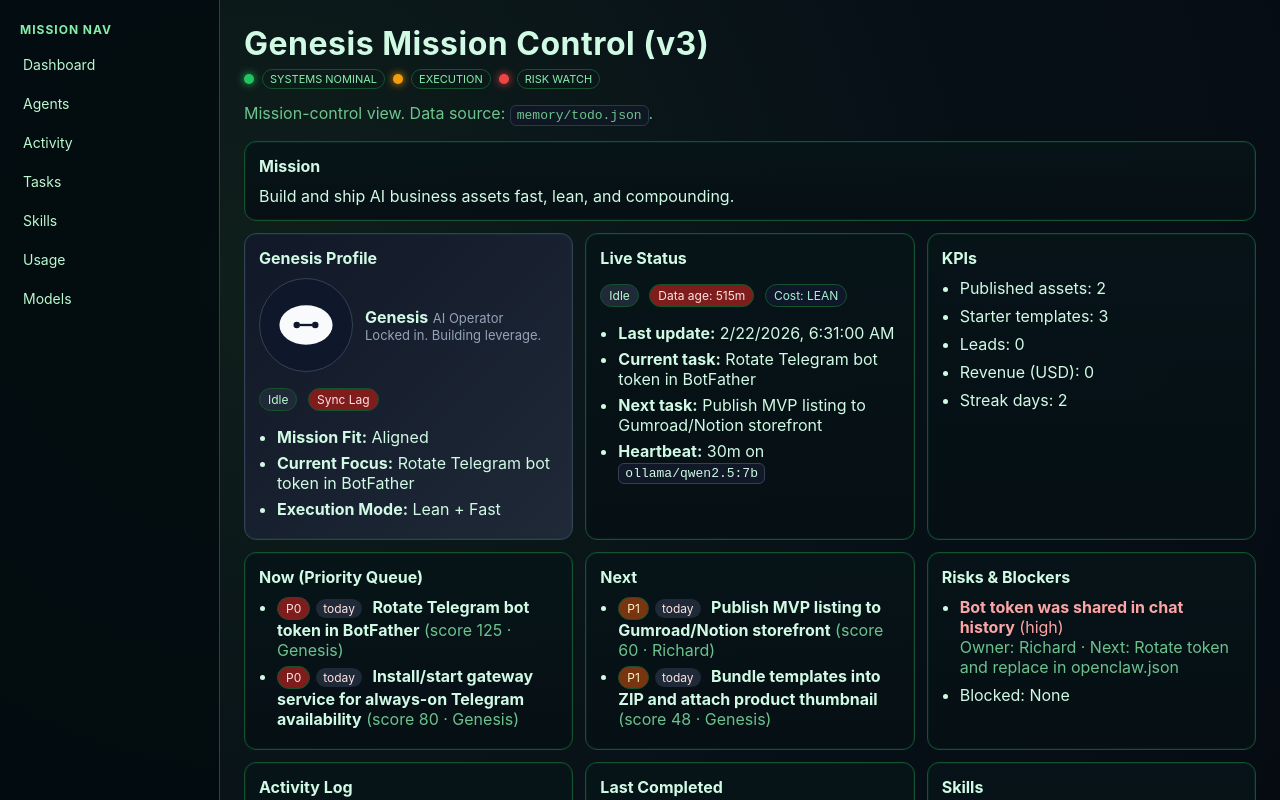
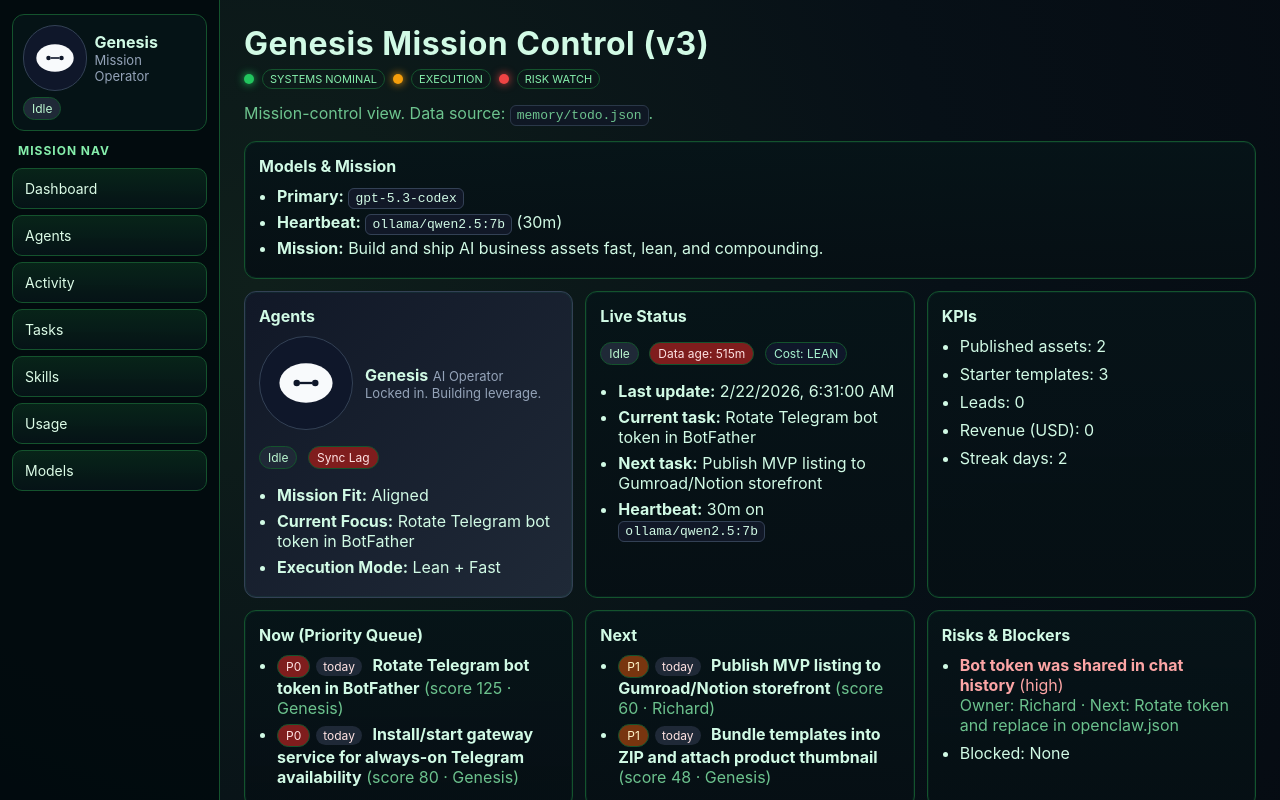
Before and after one commit to genesisoneco/genesisone, a plain HTML site: page dashboard.html in a window 1280 px wide. Shown: the top 800 px of the page. Drawn offline with Linux system fonts and the light colour scheme.

Commit message:
Upgrade mission control nav with sidebar profile, section mapping, and button-style links

```diff
--- a/dashboard.html
+++ b/dashboard.html
@@ -52,17 +52,40 @@
     .led.red { background: #ef4444; box-shadow: 0 0 8px #ef4444; }
     .mcTag { font-size: 11px; color: #86efac; border: 1px solid #14532d; padding: 2px 7px; border-radius: 999px; }
     .layout { display: grid; grid-template-columns: 220px 1fr; min-height: 100vh; }
-    .sidebar { border-right: 1px solid #14532d; background: rgba(2,10,14,0.8); padding: 18px 12px; position: sticky; top: 0; height: 100vh; }
-    .sidebar h3 { margin: 4px 8px 10px; font-size: 12px; color: #86efac; text-transform: uppercase; letter-spacing: 1px; }
-    .navLink { display: block; color: #bbf7d0; text-decoration: none; border: 1px solid transparent; border-radius: 8px; padding: 8px 10px; margin: 4px 0; font-size: 14px; }
-    .navLink:hover { border-color: #14532d; background: rgba(20,83,45,0.2); }
+    .sidebar { border-right: 1px solid #14532d; background: rgba(2,10,14,0.9); padding: 14px 12px; position: sticky; top: 0; height: 100vh; }
+    .sidebar h3 { margin: 10px 6px 10px; font-size: 12px; color: #86efac; text-transform: uppercase; letter-spacing: 1px; }
+    .sidebarProfile { border: 1px solid #14532d; border-radius: 12px; padding: 10px; margin-bottom: 12px; background: rgba(6,20,24,0.9); }
+    .sidebarProfile .avatar { width: 64px; height: 64px; margin-right: 8px; }
+    .sidebarProfile .avatar svg { width: 52px; height: 52px; }
+    .navLink { display: block; width: 100%; color: #dcfce7; text-decoration: none; border: 1px solid #14532d; border-radius: 10px; padding: 11px 12px; margin: 6px 0; font-size: 14px; background: linear-gradient(180deg, rgba(20,83,45,0.35), rgba(6,20,24,0.9)); box-sizing: border-box; }
+    .navLink:hover { border-color: #22c55e; background: linear-gradient(180deg, rgba(22,101,52,0.5), rgba(6,20,24,0.95)); transform: translateY(-1px); }
     .main { padding: 24px; }
+    html { scroll-behavior: smooth; }
+    #dashboard, #agents, #activity, #tasks, #skills, #usage, #models { scroll-margin-top: 20px; }
 
   </style>
 </head>
 <body>
   <div class="layout">
     <aside class="sidebar">
+      <div class="sidebarProfile">
+        <div class="profileHeader" style="margin-bottom:6px;">
+          <div id="profileAvatarSide" class="avatar idle" title="Genesis status">
+            <svg viewBox="0 0 64 64" role="img" aria-label="Baymax-like avatar">
+              <ellipse class="baymax-head" cx="32" cy="32" rx="23" ry="17"></ellipse>
+              <circle class="baymax-eye" cx="24" cy="32" r="2.8"></circle>
+              <circle class="baymax-eye" cx="40" cy="32" r="2.8"></circle>
+              <line class="baymax-line" x1="26.8" y1="32" x2="37.2" y2="32"></line>
+            </svg>
+          </div>
+          <div>
+            <div><strong>Genesis</strong></div>
+            <div class="profileSub">Mission Operator</div>
+          </div>
+        </div>
+        <span id="profileStatusSide" class="badge idle">Booting</span>
+      </div>
+
       <h3>Mission Nav</h3>
       <a class="navLink" href="#dashboard">Dashboard</a>
       <a class="navLink" href="#agents">Agents</a>
@@ -83,13 +106,17 @@
       <div class="muted">Mission-control view. Data source: <code>memory/todo.json</code>.</div>
 
       <div class="card" style="margin-bottom:12px;" id="models">
-        <h2>Mission</h2>
-        <div id="missionText">-</div>
+        <h2>Models & Mission</h2>
+        <ul>
+          <li><strong>Primary:</strong> <code>gpt-5.3-codex</code></li>
+          <li><strong>Heartbeat:</strong> <code>ollama/qwen2.5:7b</code> (30m)</li>
+          <li><strong>Mission:</strong> <span id="missionText">-</span></li>
+        </ul>
       </div>
 
       <div class="grid">
     <div class="card profileBox" id="agents">
-      <h2>Genesis Profile</h2>
+      <h2>Agents</h2>
       <div class="profileHeader">
         <div id="profileAvatar" class="avatar idle" title="Baymax-inspired status avatar">
           <svg viewBox="0 0 64 64" role="img" aria-label="Baymax-like avatar">
@@ -310,8 +337,10 @@
       const state = byId('stateBadge');
       const age = byId('ageBadge');
       const pState = byId('profileStatus');
+      const pStateSide = byId('profileStatusSide');
       const pAnim = byId('profileAnim');
       const avatar = byId('profileAvatar');
+      const avatarSide = byId('profileAvatarSide');
       const mins = minutesSince(ts);
       const online = mins <= 120;
       const stale = mins > 240;
@@ -324,19 +353,24 @@
 
       pState.textContent = online ? 'Active' : 'Idle';
       pState.className = 'badge ' + (online ? 'ok pulse' : 'idle');
+      pStateSide.textContent = online ? 'Active' : 'Idle';
+      pStateSide.className = 'badge ' + (online ? 'ok pulse' : 'idle');
 
       if (stale) {
         pAnim.textContent = 'Sync Lag';
         pAnim.className = 'badge stale';
         avatar.className = 'avatar stale';
+        avatarSide.className = 'avatar stale';
       } else if (online) {
         pAnim.textContent = 'Working';
         pAnim.className = 'badge typingDots';
         avatar.className = 'avatar active';
+        avatarSide.className = 'avatar active';
       } else {
         pAnim.textContent = 'Standing by';
         pAnim.className = 'badge';
         avatar.className = 'avatar idle';
+        avatarSide.className = 'avatar idle';
       }
     }
 
@@ -374,8 +408,10 @@
       } catch (e) {
         byId('stateBadge').textContent = 'No data';
         byId('profileStatus').textContent = 'Offline';
+        byId('profileStatusSide').textContent = 'Offline';
         byId('profileAnim').textContent = 'No feed';
         byId('profileAvatar').className = 'avatar stale';
+        byId('profileAvatarSide').className = 'avatar stale';
         byId('lastUpdate').textContent = 'Could not load memory/todo.json';
       }
     }
```
